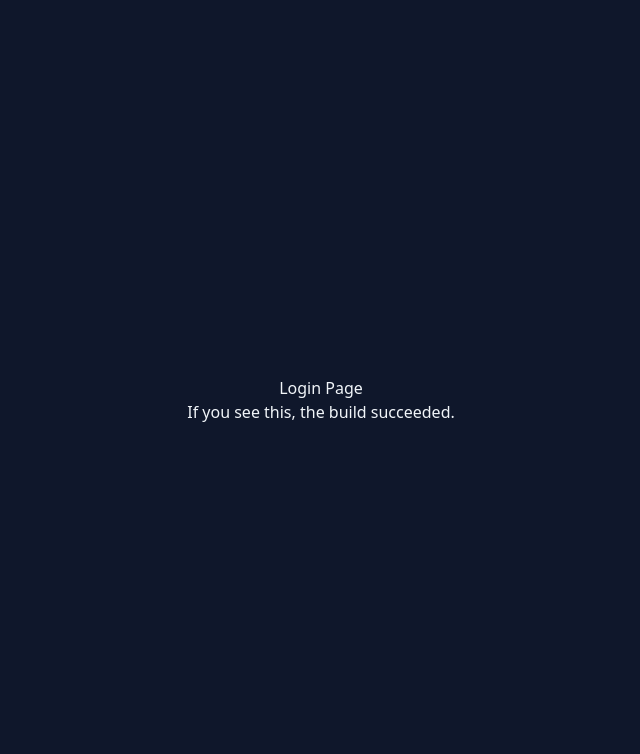
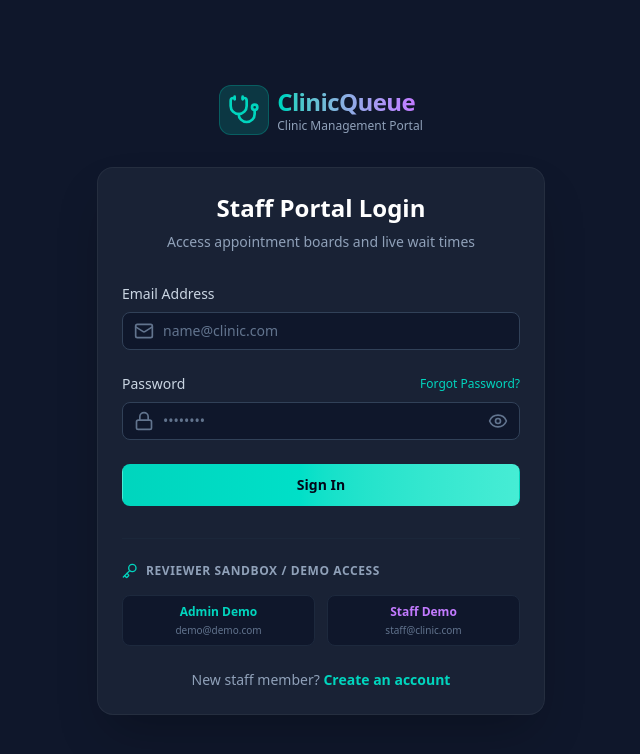
Before and after one commit to Rahul074938/clinic-queue, a Next.js app: page /auth/login in a window 1280 px wide. Shown: the top 754 px of the page, without its empty margins (319-959 px from the left). Built offline with nearby package versions, Linux system fonts and the light colour scheme; no server answers.

Commit message:
Revert "chore: diagnostic commit for vercel build isolation on login page"
This reverts commit 6f3555f9ae832cf5c76aa140c7f2705ec6c5d26e.

```diff
--- a/app/auth/login/page.tsx
+++ b/app/auth/login/page.tsx
@@ -1,8 +1,16 @@
+import dynamic from "next/dynamic";
+import { Stethoscope } from "lucide-react";
+
+// Disable SSR for the login form to completely bypass Next.js Vercel prerender errors
+const LoginForm = dynamic(() => import("./login-form"), {
+  ssr: false,
+  loading: () => (
+    <div className="flex-1 flex flex-col justify-center items-center px-4 py-12 sm:px-6 lg:px-8 bg-slate-900 text-slate-100 min-h-screen">
+      <Stethoscope className="w-8 h-8 animate-pulse text-teal-400" />
+    </div>
+  )
+});
+
 export default function LoginPage() {
-  return (
-    <div className="flex-1 flex flex-col justify-center items-center px-4 py-12 sm:px-6 lg:px-8 bg-slate-900 text-slate-100 min-h-screen">
-      <h1>Login Page</h1>
-      <p>If you see this, the build succeeded.</p>
-    </div>
-  );
+  return <LoginForm />;
 }
```
